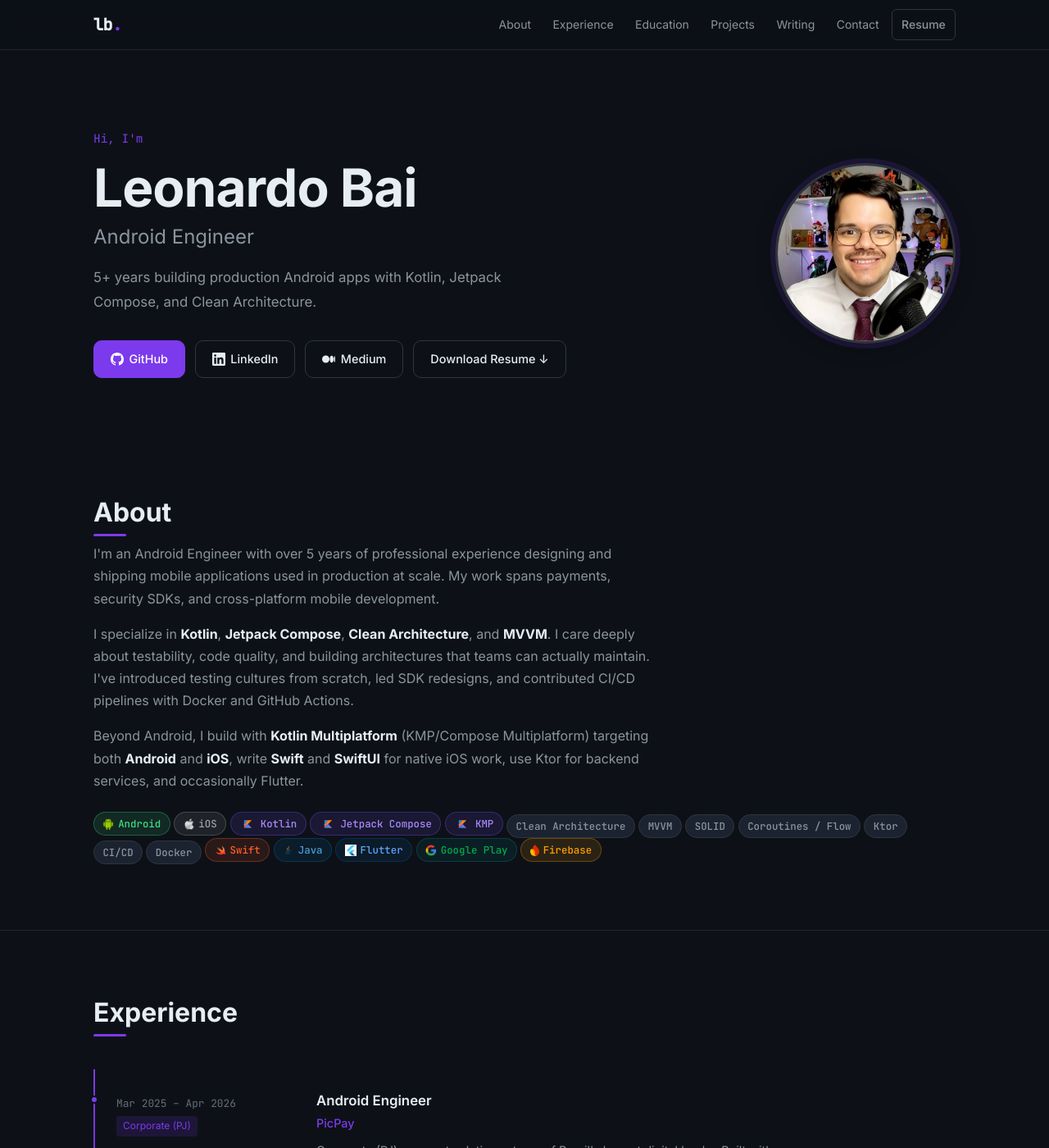
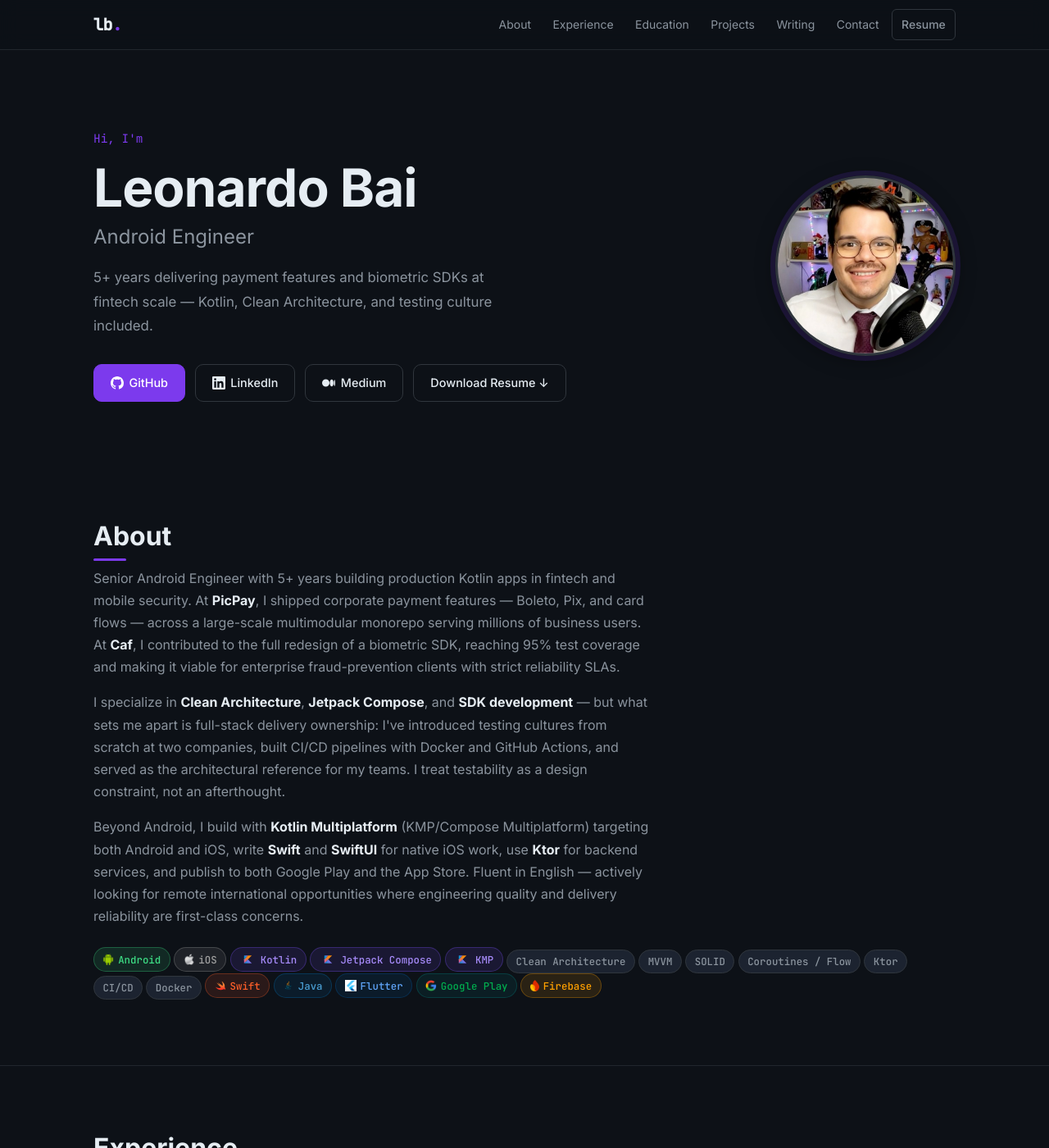
Before and after one commit to LeonardoBai12/LeonardoBai-Portfolio, a Jekyll site: the page built from index.html, in a window 1280 px wide and 1400 px high. Shown: the whole window at 82% size. Built offline with Jekyll 4.4.1, drawn with Linux system fonts in a browser that asks for light colours; some of the changed text lies outside the part shown.

Commit message:
Update CV, About section, and hero tagline
- Replace resume PDF with new Taylor-generated CV
- Rewrite About section following P1/P2/P3 methodology (specialist identity, achievements with metrics, scope + availability)
- Update hero tagline to anchor on fintech/SDK delivery
- Fix experience entries: BRQ Digital Solutions (was Top Information), Invillia (dates and company name), Caf (contributed to, not led)

Co-Authored-By: Claude Sonnet 4.6 <noreply@anthropic.com>

```diff
--- a/index.html
+++ b/index.html
@@ -11,8 +11,8 @@ title: Home
       <h1 class="hero-name">Leonardo Bai</h1>
       <h2 class="hero-title">Android Engineer</h2>
       <p class="hero-tagline">
-        5+ years building production Android apps with Kotlin, Jetpack Compose, and
-        Clean Architecture.
+        5+ years delivering payment features and biometric SDKs at fintech scale —
+        Kotlin, Clean Architecture, and testing culture included.
       </p>
       <div class="hero-ctas">
         <a href="https://github.com/LeonardoBai12"
@@ -62,21 +62,25 @@ title: Home
     <div class="about-inner">
       <div class="about-body">
         <p>
-          I'm an Android Engineer with over 5 years of professional experience designing and
-          shipping mobile applications used in production at scale. My work spans payments, security SDKs,
-          and cross-platform mobile development.
+          Senior Android Engineer with 5+ years building production Kotlin apps in fintech and mobile security.
+          At <strong>PicPay</strong>, I shipped corporate payment features — Boleto, Pix, and card flows — across
+          a large-scale multimodular monorepo serving millions of business users. At <strong>Caf</strong>, I
+          contributed to the full redesign of a biometric SDK, reaching 95% test coverage and making it viable
+          for enterprise fraud-prevention clients with strict reliability SLAs.
         </p>
         <p>
-          I specialize in <strong>Kotlin</strong>, <strong>Jetpack Compose</strong>,
-          <strong>Clean Architecture</strong>, and <strong>MVVM</strong>. I care deeply about
-          testability, code quality, and building architectures that teams can actually maintain.
-          I've introduced testing cultures from scratch, led SDK redesigns, and contributed CI/CD
-          pipelines with Docker and GitHub Actions.
+          I specialize in <strong>Clean Architecture</strong>, <strong>Jetpack Compose</strong>, and
+          <strong>SDK development</strong> — but what sets me apart is full-stack delivery ownership:
+          I've introduced testing cultures from scratch at two companies, built CI/CD pipelines with
+          Docker and GitHub Actions, and served as the architectural reference for my teams.
+          I treat testability as a design constraint, not an afterthought.
         </p>
         <p>
           Beyond Android, I build with <strong>Kotlin Multiplatform</strong> (KMP/Compose Multiplatform)
-          targeting both <strong>Android</strong> and <strong>iOS</strong>, write <strong>Swift</strong> and <strong>SwiftUI</strong>
-          for native iOS work, use Ktor for backend services, and occasionally Flutter.
+          targeting both Android and iOS, write <strong>Swift</strong> and <strong>SwiftUI</strong> for
+          native iOS work, use <strong>Ktor</strong> for backend services, and publish to both Google Play
+          and the App Store. Fluent in English — actively looking for remote international opportunities
+          where engineering quality and delivery reliability are first-class concerns.
         </p>
         <div class="about-skills">
           <span class="badge badge-android"><img src="{{ '/assets/images/android-logo-powerful-mobile-apps-for-those-with-disabilities-3.png' | relative_url }}" class="badge-logo" alt="">Android</span>
@@ -146,11 +150,12 @@ title: Home
           <h3 class="experience-role">Android Engineer</h3>
           <span class="experience-company">Caf</span>
           <p class="experience-desc">
-            Mobile security SDK team with development in Kotlin and Swift. Led the complete redesign
-            of the FaceLiveness SDK from scratch — new modular architecture with 95% test coverage
-            and significant gains in performance and scalability. Implemented reverse proxy integration
-            for both Android and iOS SDKs. Developed analytics with runtime metric reporting and remote
-            configuration via Firestore. Managed SDK flavors for Protobuf variants (Lite and standard).
+            Mobile security SDK team with development in Kotlin and Swift. Contributed to the full
+            redesign of the FaceLiveness SDK from scratch — new modular architecture with 95% test
+            coverage and significant gains in performance and scalability. Implemented reverse proxy
+            integration for both Android and iOS SDKs. Developed analytics with runtime metric
+            reporting and remote configuration via Firestore. Managed SDK flavors for Protobuf
+            variants (Lite and standard).
           </p>
           <div class="badge-stack">
             <span class="badge badge-android"><img src="{{ '/assets/images/android-logo-powerful-mobile-apps-for-those-with-disabilities-3.png' | relative_url }}" class="badge-logo" alt="">Android</span>
@@ -169,11 +174,11 @@ title: Home
 
       <li class="experience-item">
         <div class="experience-meta">
-          <span class="experience-period">Jan 2022 – Apr 2024</span>
+          <span class="experience-period">Feb 2022 – Apr 2024</span>
         </div>
         <div class="experience-body">
           <h3 class="experience-role">Android Engineer</h3>
-          <span class="experience-company">Invillia / PagBank</span>
+          <span class="experience-company">Invillia</span>
           <p class="experience-desc">
             Android payment SDK and apps for card terminals, built with Kotlin and Java. Implemented
             R8 for reverse engineering protection. Built a CI pipeline for instrumented tests using
@@ -203,7 +208,7 @@ title: Home
         </div>
         <div class="experience-body">
           <h3 class="experience-role">Android Developer</h3>
-          <span class="experience-company">Top Information</span>
+          <span class="experience-company">BRQ Digital Solutions</span>
           <p class="experience-desc">
             Maintained legacy Java projects and developed Kotlin applications integrated with Salesforce.
             Led the creation of the company's first native Android app in Kotlin and its first Flutter
```
Also changed, not shown: 1 other file.
